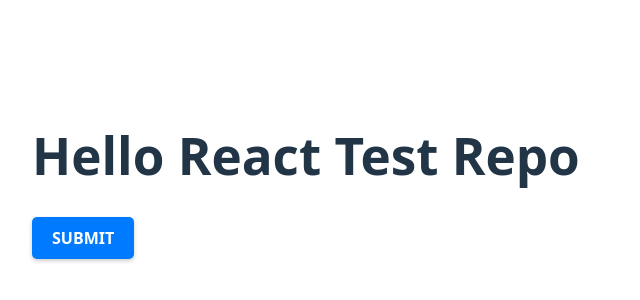
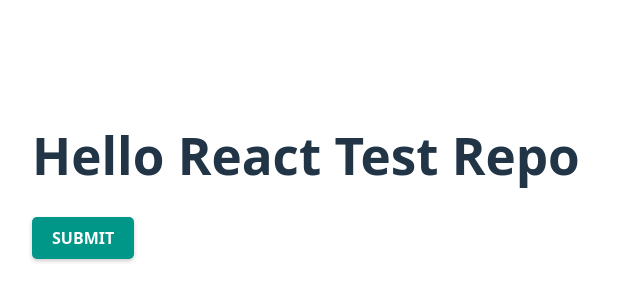
Before and after one commit to easyesplat/gushi_test_repo, a React (Vite) app in the folder react-test-repo/: page / in a window 1280 px wide. Shown: the part 224-524 px from the top of the page, without its empty margins (0-640 px from the left). Built offline with nearby package versions, Linux system fonts and the light colour scheme.

Commit message:
Experiment with a calming teal button color

```diff
--- a/react-test-repo/src/components/Button.tsx
+++ b/react-test-repo/src/components/Button.tsx
@@ -9,7 +9,7 @@ export const Button: React.FC<ButtonProps> = ({ loading = false }) => {
     <button
       disabled={loading}
       style={{
-        backgroundColor: "#007bff", // Changed to a vibrant blue
+        backgroundColor: "#009688", // Changed to a calming teal
         color: "#ffffff", // White text for contrast
         padding: "10px 20px",
         border: "none",
```
